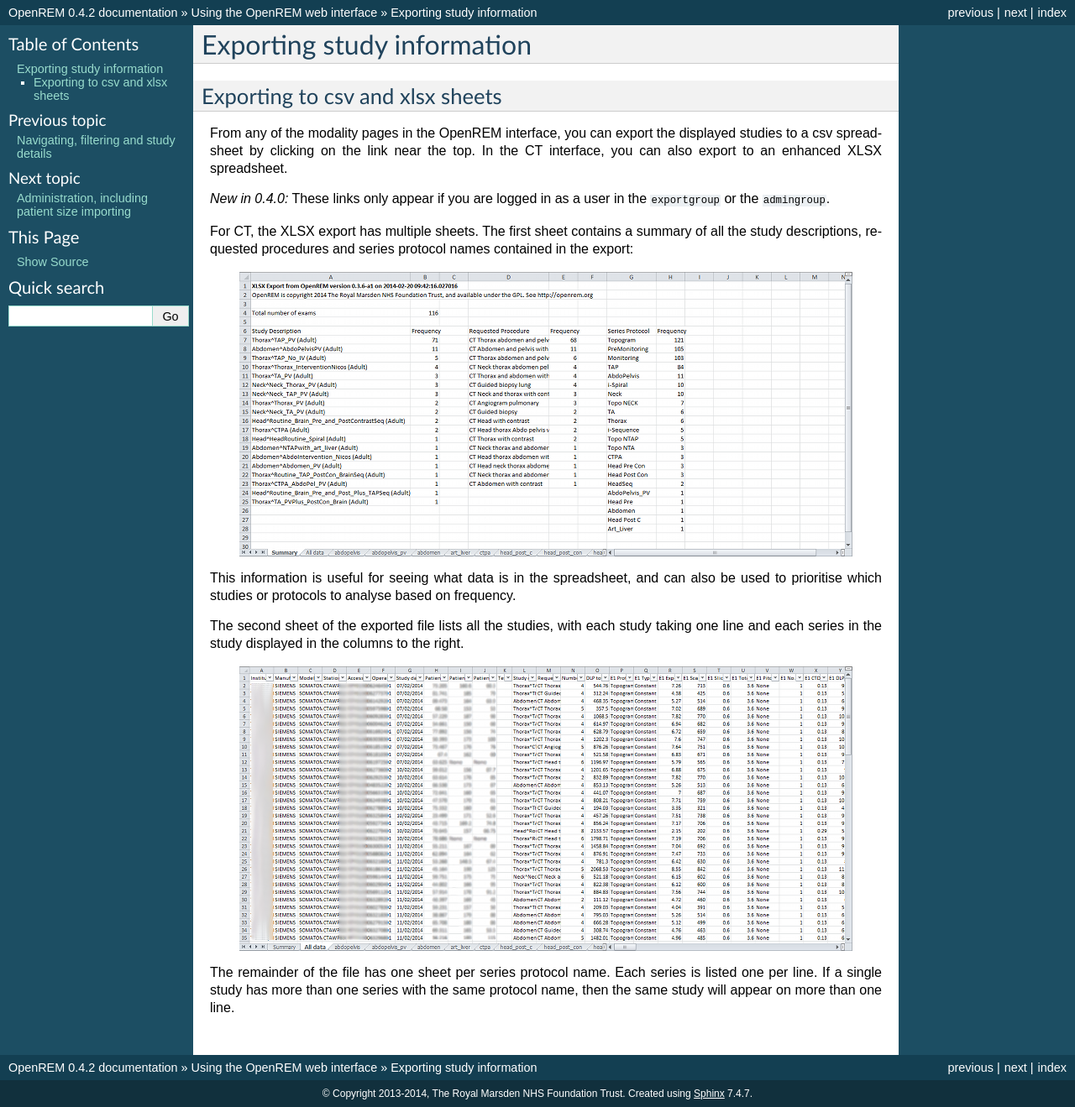
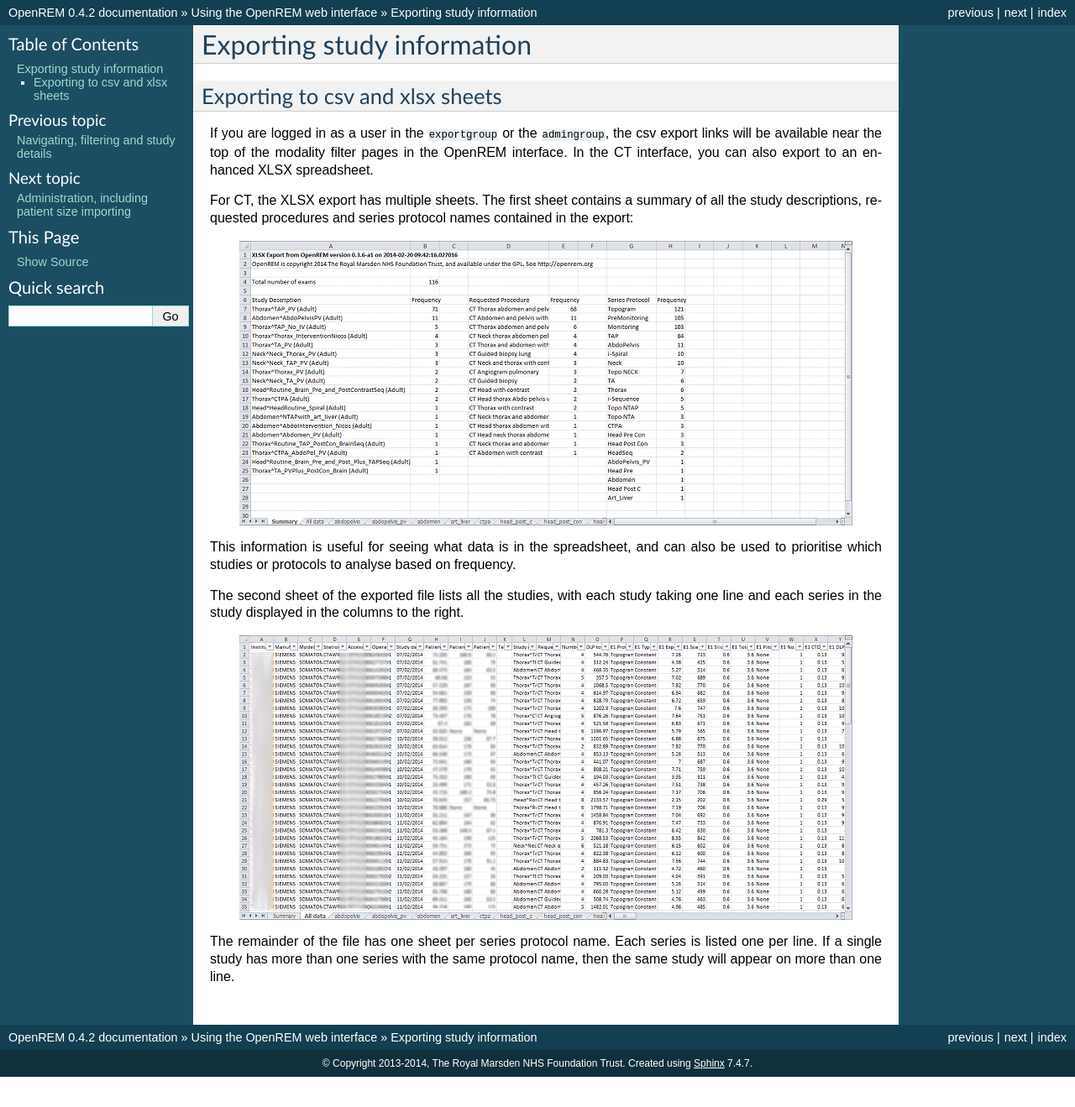
Before and after one commit to ckswilliams/modOpenREM, a Sphinx documentation site: the page built from docs/interface_exporting.rst, in a window 1280 px wide. Shown: the whole page at 84% size. Built offline with Sphinx 7.4.7, drawn with Linux system fonts in a browser that asks for light colours; after the commit the page ends 1283 px from its top, so only the background shows below that.

Commit message:
Minor change to align better with the start of the deleting studies page. Further updating required when ref #104 is done.

```diff
--- a/docs/interface_exporting.rst
+++ b/docs/interface_exporting.rst
@@ -4,11 +4,10 @@
 Exporting to csv and xlsx sheets
 ================================
 
-From any of the modality pages in the OpenREM interface, you can export the
-displayed studies to a csv spreadsheet by clicking on the link near the top.
-In the CT interface, you can also export to an enhanced XLSX spreadsheet.
-
-*New in 0.4.0:* These links only appear if you are logged in as a user in the ``exportgroup`` or the ``admingroup``.
+If you are logged in as a user in the ``exportgroup`` or the ``admingroup``,
+the csv export links will be available near the top of the modality filter pages
+in the OpenREM interface. In the CT interface, you can also export to an
+enhanced XLSX spreadsheet.
 
 For CT, the XLSX export has multiple sheets. The first sheet contains a
 summary of all the study descriptions, requested procedures and series
```
